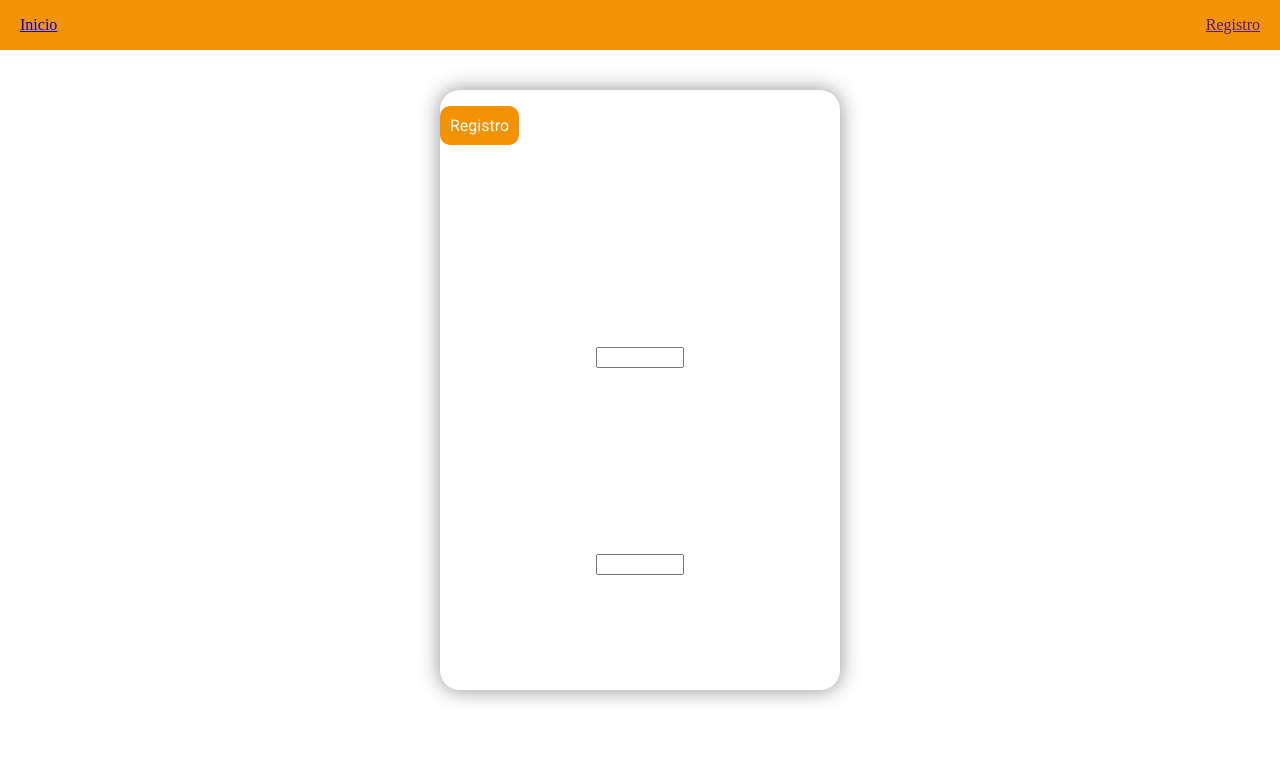
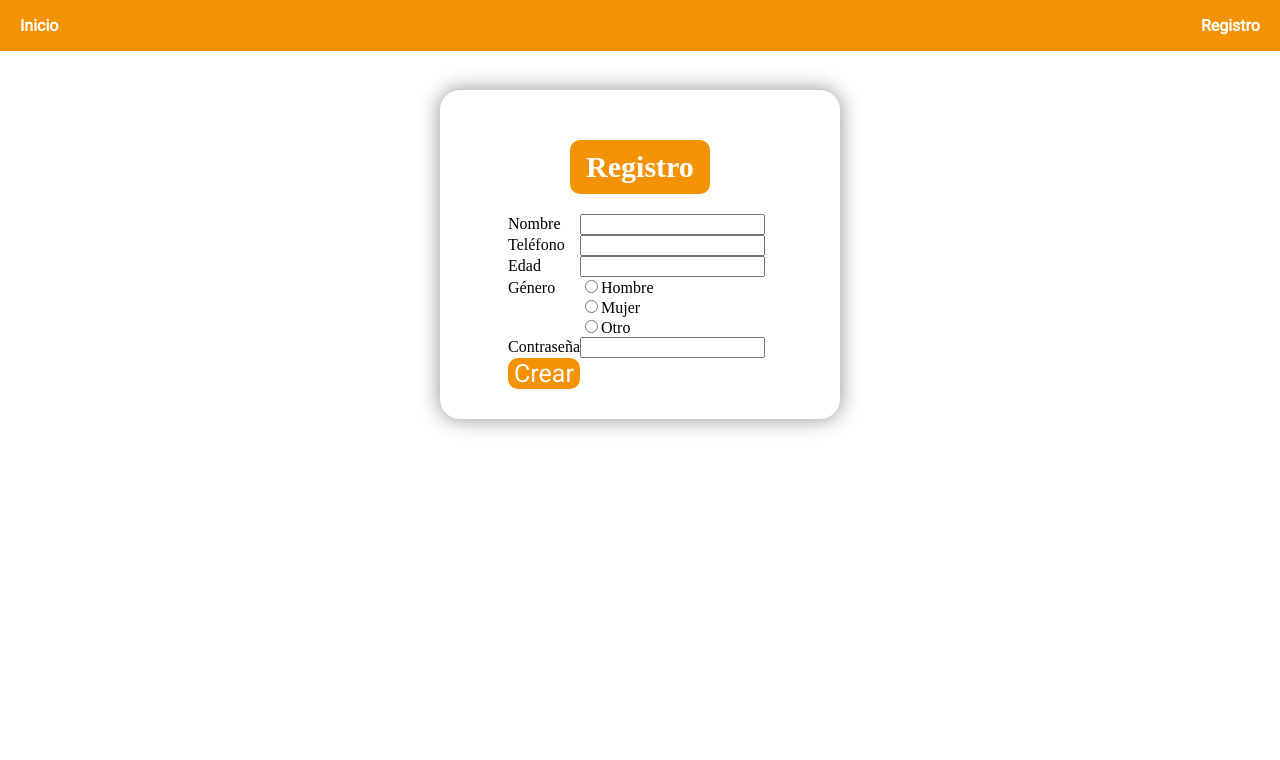
Before and after one commit to ImanolMM/Eventify, a PHP site: page /login.php in a window 1280 px wide. Shown: the top 760 px of the page. Run offline with PHP 8.4, Linux system fonts and the light colour scheme; data comes from the database, SQL or seed files in the repository; data that the repository does not hold is empty.

Commit message:
formulario basico

```diff
--- a/app/login.css
+++ b/app/login.css
@@ -4,26 +4,56 @@
     border-radius: 20px;
     box-shadow: 0 0 20px 1px rgba(0, 0, 0, 0.404);
     width: 400px;
-    height: 600px;
+    height: fit-content;
+    padding: 30px 0;
 }
 
 .form{
     height: 100%;
-    display: flex;
-    flex-flow: column wrap;
-    align-content: space-evenly;
-    justify-content: space-evenly;
+    display: table;
+    margin: 0 auto;
 }
 
-.form .inputfield{
-    width: 80px;
+.form p{
+    display: table-cell;
+}
+
+.form input{
+    display: table-cell;
 }
 
 .form-title{
+    font-size: 30px;
+    font-weight: bold;
+    text-align: center;
+    width: 30%;
     border-radius: 10px;
-    font-family: var(--font-family);
     color: var(--text-color);
-    display: inline-block;
+    margin: 20px auto;
     background-color: var(--color2);
     padding: 10px;
 }
+
+.linea-form{
+    display: table-row;
+}
+
+.link{
+    text-decoration: none;
+    font-family: var(--font-family);
+    color: var(--text-color);
+    font-weight: bold;
+}
+
+.genero{
+    width: 40%;
+}
+
+.boton{
+    border-radius: 10px;
+    background-color: var(--color2);
+    font-family: var(--font-family);
+    color: var(--color1);
+    border: none;
+    font-size: 25px;
+}
--- a/app/login.php
+++ b/app/login.php
@@ -40,10 +40,36 @@
         ?>
 
         <div class="formbox">
-            <p class="center form-title">Registro</p>
+            <div class="form-title">
+                Registro
+            </div>
+            <!-- https://stackoverflow.com/questions/4309950/how-to-align-input-forms-in-html -->
             <form class="form">
-                <input class="inputfield" type="text">
-                <input class="inputfield" type="text">
+                <div class="linea-form">
+                    <p>Nombre</p>
+                    <input type="text">
+                </div>
+                <div class="linea-form">
+                    <p>Teléfono</p>
+                    <input type="text">
+                </div>
+                <div class="linea-form">
+                    <p>Edad</p>
+                    <input type="number">
+                </div>
+                <div class="linea-form">
+                    <p>Género</p>
+                    <div class="genero">
+                        <input type="radio" name="genero"></input>Hombre
+                        <input type="radio" name="genero"></input>Mujer
+                        <input type="radio" name="genero"></input>Otro
+                    </div>
+                </div>
+                <div class="linea-form">
+                    <p>Contraseña</p>
+                    <input type="password">
+                </div>
+                <button type="submit" class="boton">Crear</button>
             </form>
 
         </div>
```
